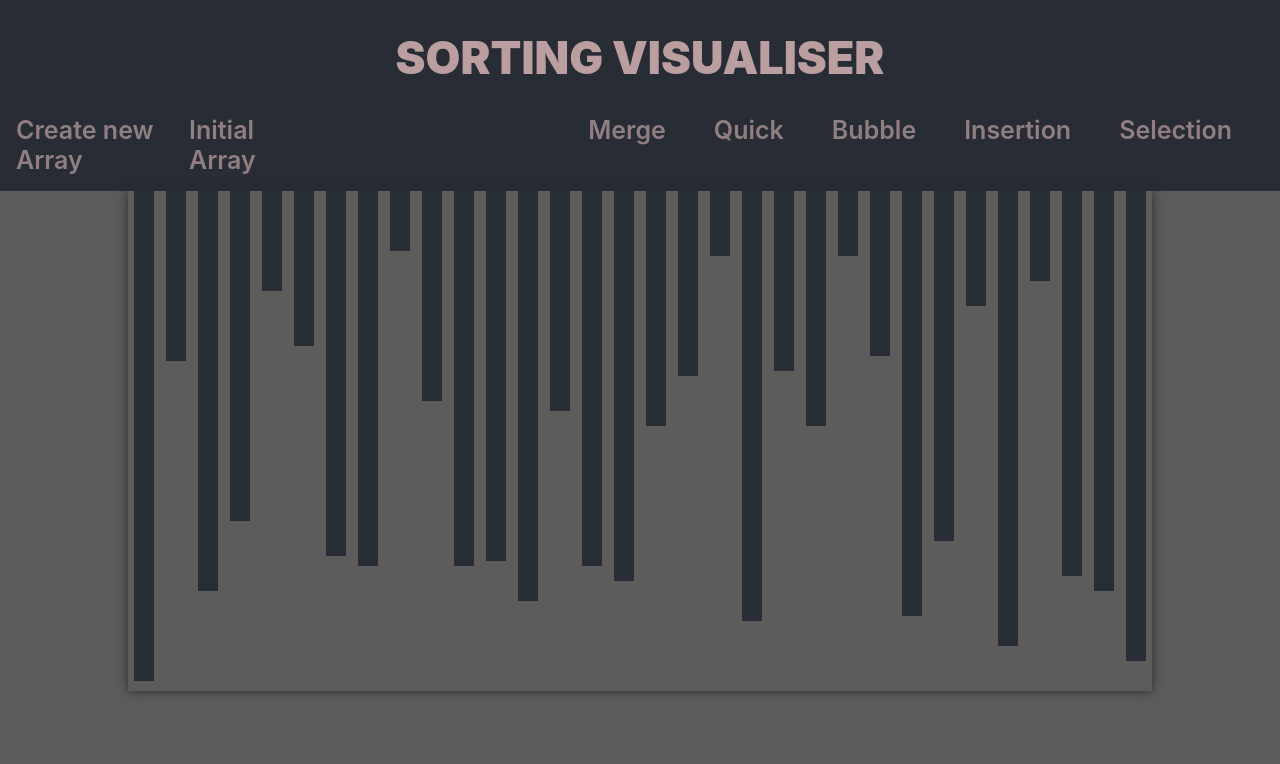
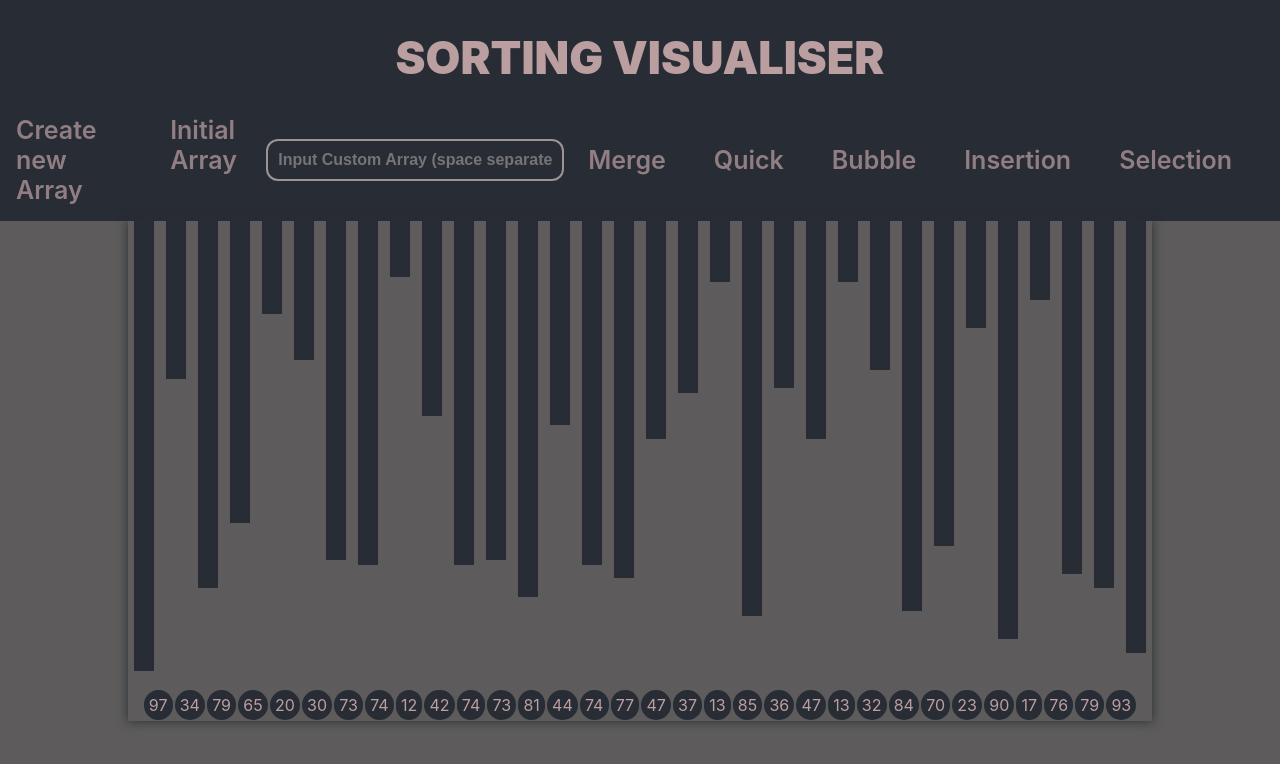
Before and after one commit to vnkagg/sorting_visualiser, a React (Create React App) app: page / in a window 1280 px wide. Shown: the top 764 px of the page. Built offline with nearby package versions, Linux system fonts and the light colour scheme.

Commit message:
Enhanced UI

```diff
--- a/src/Header/header.css
+++ b/src/Header/header.css
@@ -29,6 +29,7 @@ h1{
     flex-direction: row;
     justify-content: space-between;
     padding-bottom: 1rem;
+    align-items: center;
 }
 .controlOptions{
     flex-shrink : 1;
@@ -83,7 +84,31 @@ h1{
 .listItem:hover{
     color : #f2cbcb;
 }
-
+.arrayInput{
+    flex:1;
+    justify-content: center;
+}
+input[type='text'] {
+    background-color: #282c34;
+    min-width: 250px;
+    padding: 10px;
+    width: 100%;
+    margin: auto;
+    font-size: 1rem;
+    font-weight: 700;
+    border: none;
+    color : #f2cbcbb8;
+    border: 2px solid rgb(242,220,220, 0.58);
+    border-radius: 12px;
+    transition: all 0.1s ease;
+    text-align: center;
+}
+input[type='text']:focus{
+    outline: none;
+    border: none;
+    border: 2px solid #f2cbcbb8;
+    border-radius: 12px;
+}
 
 input[type="range"] {
     transform: rotate(180deg);
--- a/src/Header/header.js
+++ b/src/Header/header.js
@@ -2,6 +2,7 @@ import React from "react";
 import './header.css';
 import { FontAwesomeIcon } from "@fortawesome/react-fontawesome";
 import { faPause, faPlay } from "@fortawesome/free-solid-svg-icons";
+import { useState } from "react";
 
 export default class Header extends React.Component{
     // eslint-disable-next-line no-useless-constructor
@@ -12,12 +13,17 @@ export default class Header extends React.Component{
         super(props);
         this.state = {
             slider : 100,
-            pause : false
+            pause : false,
+            inputArray : []
         }
     }
     handleChange = (event) => {
         this.setState({slider : event.target.value});
         this.props.speed(parseInt(event.target.value));
+    }
+    handleInputArray = (array) => {
+        this.setState({inputArray : array});
+        this.props.arrayEntered(this.state.inputArray);
     }
     render() {
         return (
@@ -29,11 +35,13 @@ export default class Header extends React.Component{
                         <h1>SORTING VISUALISER</h1>
                     </div>
                     <div className="list">
+
                         <div className="controlOptions">
                             <div className="controlOption" onClick={this.props.reset}>Create new Array</div>
                             <div className="controlOption" onClick={this.props.restore}>Initial Array</div>
                         </div>
-                        <div className="time" style ={{transform : `${this.props.running ? 'scale(1)' : "scale(0)"}`}}>
+
+                        {this.props.running && <div className="time" style ={{transform : `${this.props.running ? 'scale(1)' : "scale(0)"}`}}>
                             <div className = "icon" onClick={this.props.pause}>
                                 {this.props.statePause
                                 ? (<FontAwesomeIcon icon={faPlay} style={{  color : '#f2cbcb84',
@@ -49,7 +57,12 @@ export default class Header extends React.Component{
                                         value={this.state.slider} onChange={this.handleChange} />
                                 </div>
                             </div>
-                        </div>
+                        </div>}
+                        {!this.props.running &&
+                        <div className="arrayInput">
+                            <InputArrayComponent arrayHandling={this.handleInputArray}/>
+                        </div>}
+
                         <div className="sorts">
                             <div className="listItem" style ={{color : `${ this.props.sortMode === 'merge' ? '#f2cbcb' : ""}` }} onClick={this.props.Sort.mergeSort}>Merge</div>
                             <div className="listItem" style ={{color : `${ this.props.sortMode === 'quick' ? '#f2cbcb' : ""}` }}  onClick={this.props.Sort.quickSort}>Quick</div>
@@ -63,3 +76,41 @@ export default class Header extends React.Component{
         )
     }
 }
+
+
+function InputArrayComponent({arrayHandling}){
+    const [isValid, setisValid] = useState(false);
+    const [inputArray, setinputArray] = useState('');
+
+    const handleChange = (event) => {
+        let array = event.target.value;
+        setinputArray(array);
+        array = array.trim().split(' ');
+        setisValid(true);
+        for(let i = 0; i < array.length; i++){
+            if(!Number.isInteger(parseInt(array[i]))){
+                setisValid(false);
+                break;
+            } else {
+                array[i] = parseInt(array[i]);
+            }
+        }
+        console.log("array", array);
+        if(isValid){
+            arrayHandling(array);
+        } else {
+            arrayHandling([]);
+        }
+    }
+    return (
+        <>
+            <input
+                type='text'
+                placeholder="Input Custom Array (space separated)"
+                onChange={handleChange}
+                style={{border: `${!isValid && inputArray !== ''? '2px solid #ff9494' : ''}`, placeholder : `${!isValid ? 'Please Enter Valid Integers (,/ )' : ''}` }}
+            />
+        </>
+    )
+
+}
--- a/src/Home/Home.js
+++ b/src/Home/Home.js
@@ -13,7 +13,9 @@ export default class Home extends React.Component{
             pause : false,
             array : [],
             running : false,
+            customArray : true,
             arrayBackup : [],
+            maxArray : -1,
             selection : {
                 lastMax : -1,
                 currentPointer : -1,
@@ -68,16 +70,28 @@ export default class Home extends React.Component{
     componentDidMount() {
         this.resetArray();
     }
+    randIntFromRange(min, max){
+        return Math.floor(min + Math.random() * (max - min));
+    }
     resetArray = () => {
         if(this.state.running){
             return;
         }
-        const array = [];
+        let array = [];
         for(let i = 0; i < 32; i++){
-            array.push(this.randIntFromRange(10,100));
+            array.push(this.randIntFromRange(10, 100));
         }
-        this.setState(prev => {return {...prev, sort : "", array : array, arrayBackup : array, time : 0}});
+        let max = Math.max(...array);
+        this.setState(prev => {return {...prev, sort : "", array : array, arrayBackup : array, maxArray : max, time : 0}});
         console.log("THE UNSORTED ARRAY", array);
+    }
+
+    handleInputArray = (array) => {
+        if(this.state.running){
+            return false;
+        }
+        let max = Math.max(...array);
+        this.setState({array : array, arrayBackup : array, maxArray : max});
     }
     restore = () => {
         if(this.state.running){
@@ -499,9 +513,7 @@ export default class Home extends React.Component{
         await this.quick_sort(r - j + 1, r, animations);
         return;
     }
-    randIntFromRange(min, max){
-        return Math.floor(min + Math.random() * (max - min + 1));
-    }
+
     render() {
         const { array, sort, selection, merge, quick, insertion , bubble} = this.state;
 
@@ -515,6 +527,7 @@ export default class Home extends React.Component{
               restore={this.restore}
               pause={this.setPause}
               sortMode={this.state.sort}
+              arrayEntered = {this.handleInputArray}
               Sort={{
                 mergeSort: this.mergeSort,
                 quickSort: this.quickSort,
@@ -580,11 +593,20 @@ export default class Home extends React.Component{
                             <div
                             className={`array-bar ${index !== bubble.current || index !== selection.currentPointer ? "" : "static"}`}
                             key={index}
-                            style={{ height: `${value}%`, backgroundColor}}
+                            style={{ height: `${value / this.state.maxArray * 100}%`, backgroundColor}}
                             />
                         );
                     })
                 }
+              </div>
+              <div className="numbers">
+                {array.map((value, index) => {
+                        return(
+                            <div className="numberBubble">
+                                {value}
+                            </div>
+                        )
+                    })}
               </div>
             </div>
             <div className="legend" style={{transform : `${sort !== '' ? "translateY(0)" : 0}`}}>
--- a/src/Home/home.css
+++ b/src/Home/home.css
@@ -19,12 +19,30 @@
         border: 0px solid #f2cbcb84;
     }
 } */
+.numbers{
+  display: flex;
+  width: 100%;
+  height: fit-content;
+  justify-content: center;
+  align-self: flex-end;
+}
+.numberBubble{
+  background-color: #282c34;
+  color: #f2cbcbb8;
+  padding: 0.5%;
+  margin: 0.1%;
+  height: auto;
+  border-radius: 100px;
+}
 .container{
   min-height: 500px;
   height: 60vh;
   width : 80vw;
   margin: auto;
   box-shadow: 0px 0px 10px 0px #282c34;
+  display: flex;
+  flex-direction: column;
+  justify-content: space-between;
   /* transition : all 1s ease; */
 }
 .array{
@@ -33,7 +51,7 @@
     flex-direction: row;
     align-items: flex-start;
     width: 100%;
-    height: 500px;
+    height: 90%;
     justify-content: center;
   }
   .array-bar{
```
